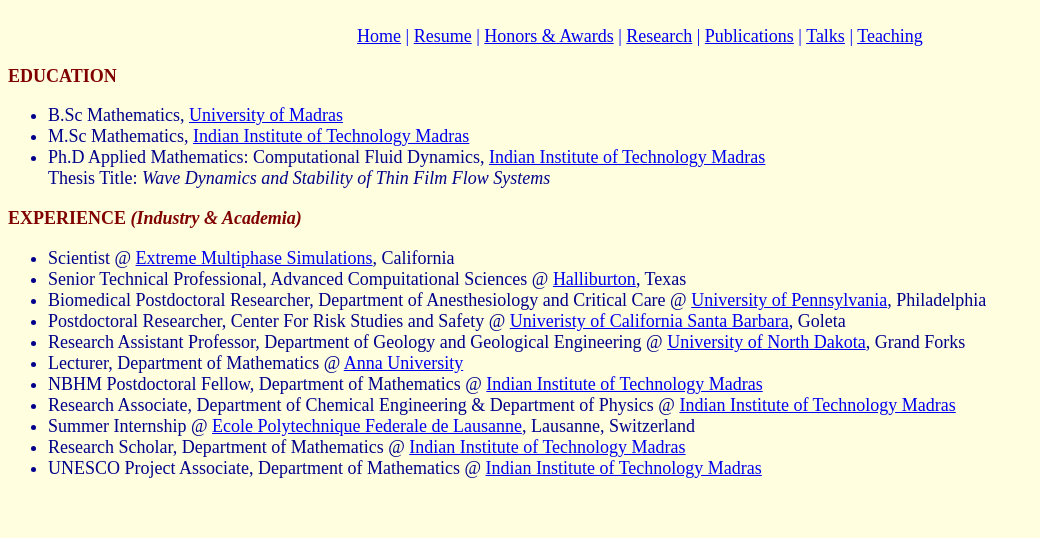
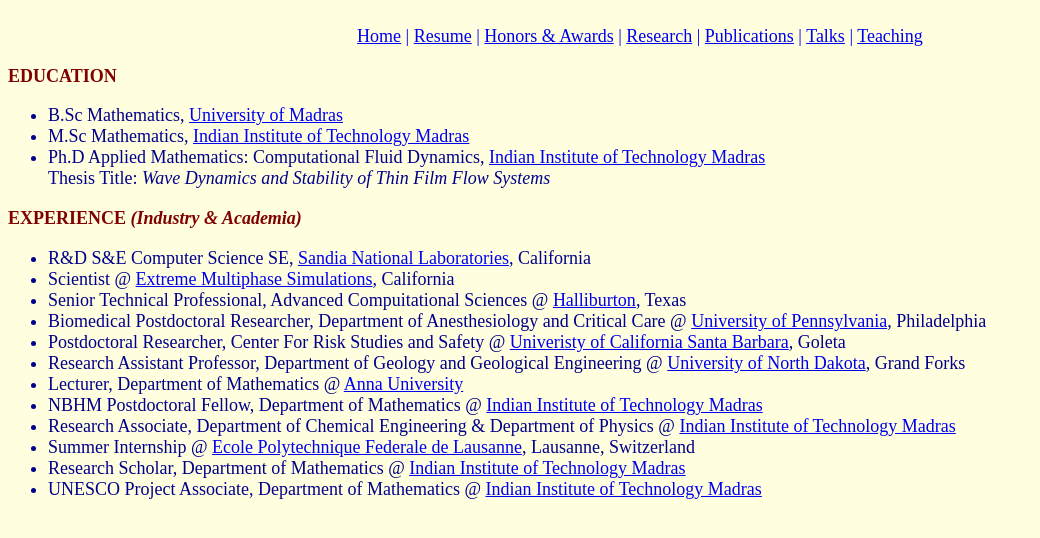
Before and after one commit to UmaBalakrishnan/UmaBalakrishnan.github.io, a plain HTML site: page resume.html in a window 1280 px wide. Shown: the whole page, without its empty margins (0-1040 px from the left). Drawn offline with Linux system fonts and the light colour scheme.

Commit message:
Update resume.html

```diff
--- a/resume.html
+++ b/resume.html
@@ -60,6 +60,7 @@ Thesis Title: <i>Wave Dynamics and Stability of Thin Film Flow Systems</i> </li>
 <h3><font color="maroon" size=+1>EXPERIENCE <i>(Industry & Academia)</i></font></h3>
 <font color="DarkBlue" size=+1>
 <ul>
+<li> R&D S&E Computer Science SE, <a href="https://www.sandia.gov" target="_blank">Sandia National Laboratories</a>, California </li>
 <li> Scientist @ <a href="https://theofanous.net/" target="_blank">Extreme Multiphase Simulations</a>, California </li>
 <li> Senior Technical Professional, Advanced Compuitational Sciences @ <a href="https://www.halliburton.com/en-US/default.html" target="_blank">Halliburton</a>, Texas </li>
 <li> Biomedical Postdoctoral Researcher, Department of Anesthesiology and Critical Care @ <a href="http://www.upenn.edu" target="_blank">University of Pennsylvania</a>, Philadelphia  </li>
```
